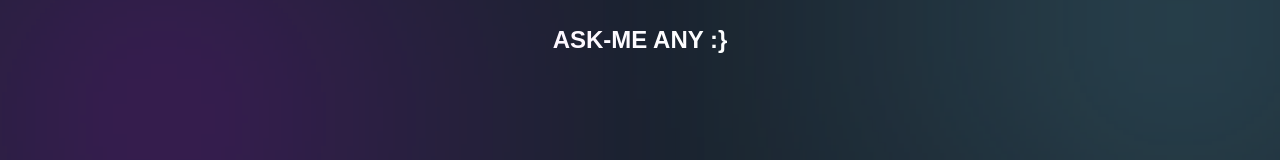
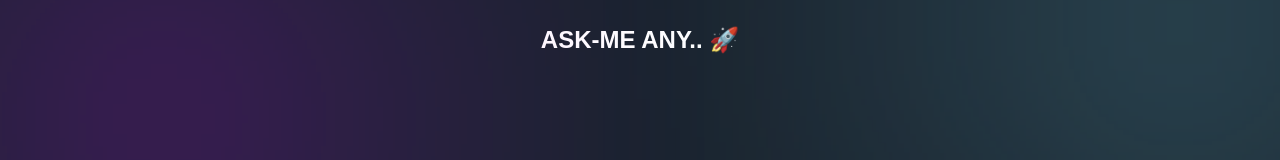
Before and after one commit to SHIVADAMAIN/clint-xd, a React (Vite) app: page / in a window 1280 px wide. Shown: the top 160 px of the page. Built offline with nearby package versions, Linux system fonts and the light colour scheme; a web font is replaced by a local one.

Commit message:
Update App.jsx

```diff
--- a/src/App.jsx
+++ b/src/App.jsx
@@ -30,7 +30,7 @@ function App() {
 
       {/* header */}
       <div className="uppercase font-bold  text-2xl text-center mb-3">
-        ASK-ME any :}
+        ASK-ME any.. 🚀
       </div>
 
       {/* body */}
```
